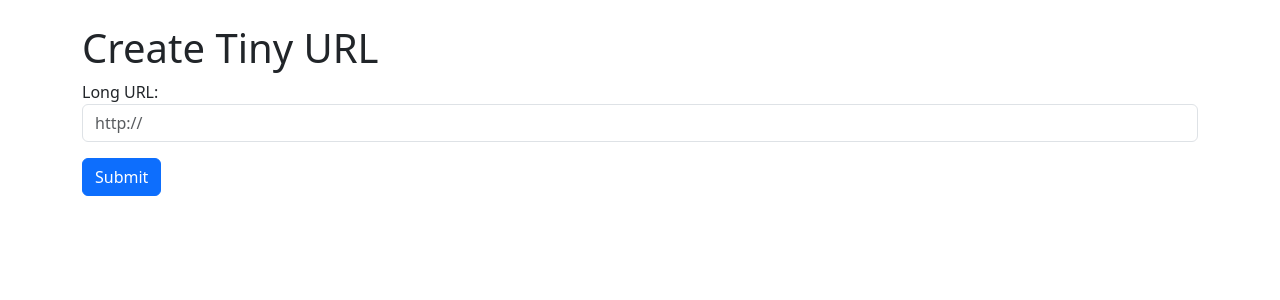
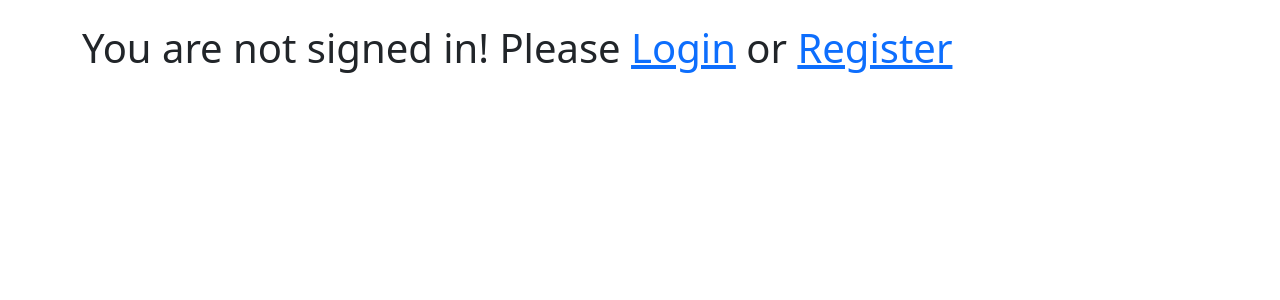
Before and after one commit to tan629/url_shortener, a Django app: page /urls/new/ in a window 1280 px wide. Shown: the part 56-356 px from the top of the page. Run offline with Django 4.2, Linux system fonts and the light colour scheme; some libraries are stand-ins or nearby versions.

Commit message:
-Added check to show urls only when a user is successfully logged in

```diff
--- a/templates/urls_index.html
+++ b/templates/urls_index.html
@@ -8,6 +8,7 @@
 
   <br/>
   <main class="container">
+    {% if user.is_authenticated %}
       <h3>My URLs</h3>
       <table class="table">
           <thead>
@@ -37,6 +38,9 @@
             {% endfor %}
           </tbody>
       </table>
+    {%else%}
+      <h1>You are not signed in! Please <a href="{% url 'user-login' %}">Login</a> or <a href="{% url 'register-user' %}">Register</a></h1>
+    {% endif %}
   </main>
 
 {% endblock %}
--- a/templates/urls_new.html
+++ b/templates/urls_new.html
@@ -6,11 +6,15 @@
 {% block content %}
 
   <br/>
-  <h1>Create Tiny URL</h1>
 
-  <form method="post">
-    {% csrf_token %} {{ form.as_p }}
-    <button type="submit" class="btn btn-primary">Submit</button>
-  </form>
+  {% if user.is_authenticated %}
+    <h1>Create Tiny URL</h1>
 
+    <form method="post">
+      {% csrf_token %} {{ form.as_p }}
+      <button type="submit" class="btn btn-primary">Submit</button>
+    </form>
+  {%else%}
+      <h1>You are not signed in! Please <a href="{% url 'user-login' %}">Login</a> or <a href="{% url 'register-user' %}">Register</a></h1>
+  {% endif %}
 {% endblock %}
```
Lines whose indentation alone changed are shown as unchanged.
